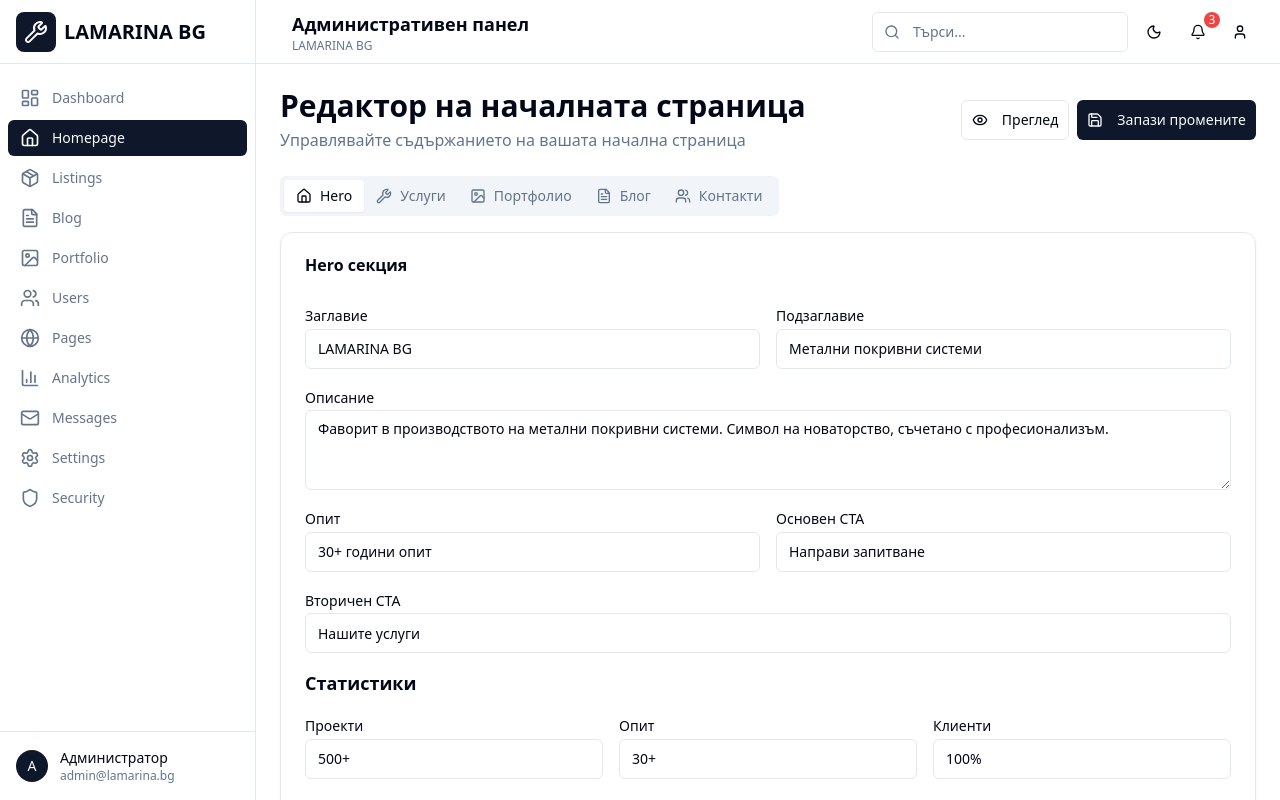
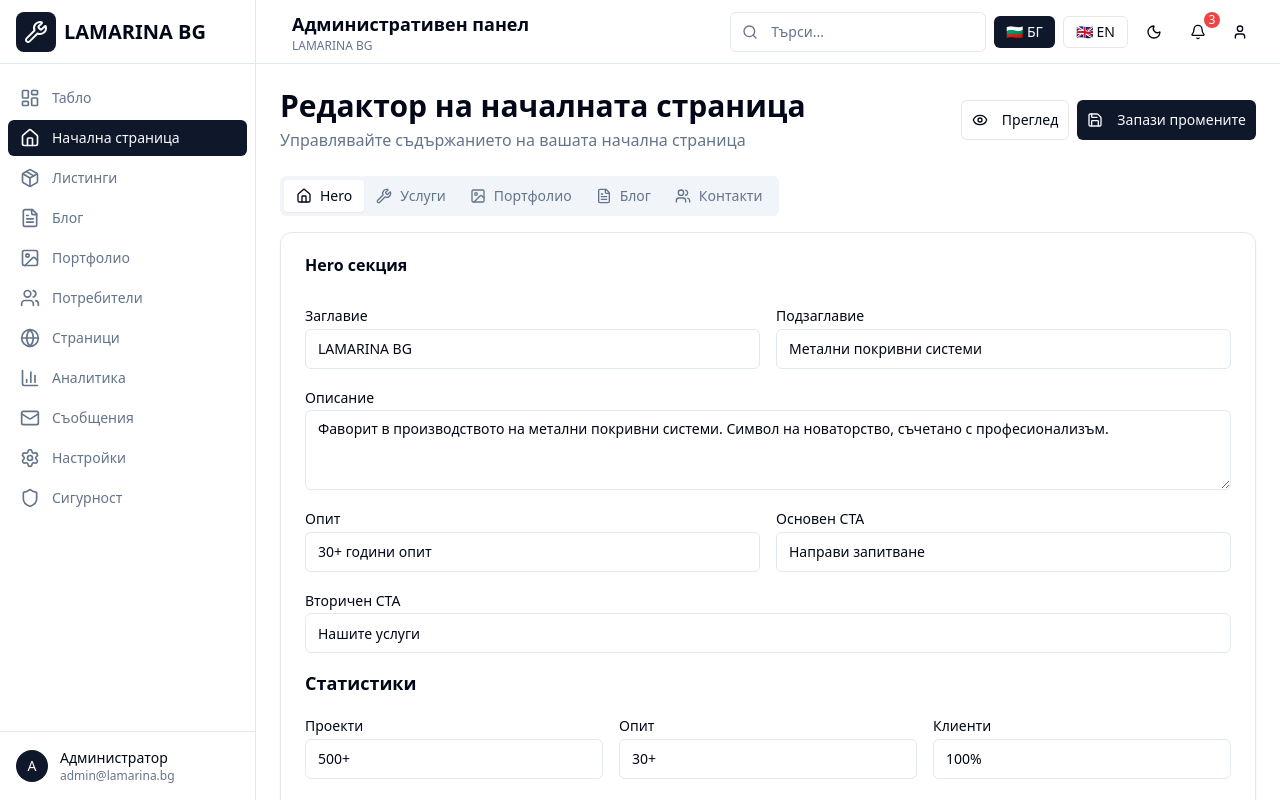
Before and after one commit to linkln33/lamarina, a Next.js app: page /admin/homepage in a window 1280 px wide. Built offline with nearby package versions, Linux system fonts and the light colour scheme.

Commit message:
Add language toggle to admin panel and translate sidebar to Bulgarian with dynamic language support

```diff
--- a/src/components/admin/admin-header.tsx
+++ b/src/components/admin/admin-header.tsx
@@ -4,6 +4,8 @@ import { Search, Moon, Bell, User, Menu } from 'lucide-react';
 import { Button } from '@/components/ui/button';
 import { Input } from '@/components/ui/input';
 import { Badge } from '@/components/ui/badge';
+import { LanguageToggle } from '@/components/layout/language-toggle';
+import { useLanguage } from '@/contexts/LanguageContext';
 import {
   DropdownMenu,
   DropdownMenuContent,
@@ -18,6 +20,8 @@ interface AdminHeaderProps {
 }
 
 export function AdminHeader({ onMenuClick }: AdminHeaderProps) {
+  const { t } = useLanguage();
+
   return (
     <header className="bg-background border-b border-border flex-shrink-0 h-16">
       <div className="flex items-center justify-between px-4 lg:px-6 h-full">
@@ -32,7 +36,7 @@ export function AdminHeader({ onMenuClick }: AdminHeaderProps) {
             <Menu className="h-5 w-5" />
           </Button>
           <div>
-            <h2 className="text-lg font-semibold text-foreground">Административен панел</h2>
+            <h2 className="text-lg font-semibold text-foreground">{t('admin.title')}</h2>
             <p className="text-xs text-muted-foreground hidden sm:block">LAMARINA BG</p>
           </div>
         </div>
@@ -43,7 +47,7 @@ export function AdminHeader({ onMenuClick }: AdminHeaderProps) {
             <Search className="absolute left-3 top-1/2 transform -translate-y-1/2 h-4 w-4 text-muted-foreground" />
             <Input
               type="text"
-              placeholder="Търси..."
+              placeholder={t('admin.search')}
               className="pl-10 pr-4 py-2 w-48 xl:w-64 text-sm"
             />
           </div>
@@ -52,6 +56,9 @@ export function AdminHeader({ onMenuClick }: AdminHeaderProps) {
           <Button variant="ghost" size="sm" className="lg:hidden">
             <Search className="h-4 w-4" />
           </Button>
+
+          {/* Language Toggle */}
+          <LanguageToggle />
 
           {/* Theme Toggle */}
           <Button variant="ghost" size="sm">
@@ -84,14 +91,14 @@ export function AdminHeader({ onMenuClick }: AdminHeaderProps) {
               </DropdownMenuLabel>
               <DropdownMenuSeparator />
               <DropdownMenuItem>
-                Профил
+                {t('admin.profile')}
               </DropdownMenuItem>
               <DropdownMenuItem>
-                Настройки
+                {t('admin.settings')}
               </DropdownMenuItem>
               <DropdownMenuSeparator />
               <DropdownMenuItem>
-                Изход
+                {t('admin.logout')}
               </DropdownMenuItem>
             </DropdownMenuContent>
           </DropdownMenu>
--- a/src/components/admin/admin-sidebar.tsx
+++ b/src/components/admin/admin-sidebar.tsx
@@ -19,19 +19,20 @@ import {
 } from 'lucide-react';
 import { cn } from '@/lib/utils';
 import { Button } from '@/components/ui/button';
+import { useLanguage } from '@/contexts/LanguageContext';
 
-const navigation = [
-  { name: 'Dashboard', href: '/admin', icon: LayoutDashboard },
-  { name: 'Homepage', href: '/admin/homepage', icon: Home },
-  { name: 'Listings', href: '/admin/listings', icon: Package },
-  { name: 'Blog', href: '/admin/blog', icon: FileText },
-  { name: 'Portfolio', href: '/admin/portfolio', icon: Image },
-  { name: 'Users', href: '/admin/users', icon: Users },
-  { name: 'Pages', href: '/admin/pages', icon: Globe },
-  { name: 'Analytics', href: '/admin/analytics', icon: BarChart3 },
-  { name: 'Messages', href: '/admin/messages', icon: Mail },
-  { name: 'Settings', href: '/admin/settings', icon: Settings },
-  { name: 'Security', href: '/admin/security', icon: Shield },
+const getNavigation = (t: (key: string) => string) => [
+  { name: t('admin.dashboard'), href: '/admin', icon: LayoutDashboard },
+  { name: t('admin.homepage'), href: '/admin/homepage', icon: Home },
+  { name: t('admin.listings'), href: '/admin/listings', icon: Package },
+  { name: t('admin.blog'), href: '/admin/blog', icon: FileText },
+  { name: t('admin.portfolio'), href: '/admin/portfolio', icon: Image },
+  { name: t('admin.users'), href: '/admin/users', icon: Users },
+  { name: t('admin.pages'), href: '/admin/pages', icon: Globe },
+  { name: t('admin.analytics'), href: '/admin/analytics', icon: BarChart3 },
+  { name: t('admin.messages'), href: '/admin/messages', icon: Mail },
+  { name: t('admin.settings'), href: '/admin/settings', icon: Settings },
+  { name: t('admin.security'), href: '/admin/security', icon: Shield },
 ];
 
 interface AdminSidebarProps {
@@ -41,6 +42,8 @@ interface AdminSidebarProps {
 
 export function AdminSidebar({ isOpen, onClose }: AdminSidebarProps) {
   const pathname = usePathname();
+  const { t } = useLanguage();
+  const navigation = getNavigation(t);
 
   return (
     <>
--- a/src/contexts/LanguageContext.tsx
+++ b/src/contexts/LanguageContext.tsx
@@ -142,7 +142,24 @@ const translations = {
         'footer.contact': 'Контакти',
         'footer.copyright': '© 2024 La Marina. Всички права запазени.',
         'footer.privacy': 'Политика за поверителност',
-    'footer.terms': 'Условия за ползване'
+        'footer.terms': 'Условия за ползване',
+
+        // Admin Panel
+        'admin.title': 'Административен панел',
+        'admin.search': 'Търси...',
+        'admin.profile': 'Профил',
+        'admin.settings': 'Настройки',
+        'admin.logout': 'Изход',
+        'admin.dashboard': 'Табло',
+        'admin.homepage': 'Начална страница',
+        'admin.listings': 'Листинги',
+        'admin.blog': 'Блог',
+        'admin.portfolio': 'Портфолио',
+        'admin.users': 'Потребители',
+        'admin.pages': 'Страници',
+        'admin.analytics': 'Аналитика',
+        'admin.messages': 'Съобщения',
+        'admin.security': 'Сигурност'
   },
   en: {
     // Navigation
@@ -272,7 +289,24 @@ const translations = {
         'footer.contact': 'Contact',
         'footer.copyright': '© 2024 La Marina. All rights reserved.',
         'footer.privacy': 'Privacy Policy',
-    'footer.terms': 'Terms of Service'
+        'footer.terms': 'Terms of Service',
+
+        // Admin Panel
+        'admin.title': 'Admin Panel',
+        'admin.search': 'Search...',
+        'admin.profile': 'Profile',
+        'admin.settings': 'Settings',
+        'admin.logout': 'Logout',
+        'admin.dashboard': 'Dashboard',
+        'admin.homepage': 'Homepage',
+        'admin.listings': 'Listings',
+        'admin.blog': 'Blog',
+        'admin.portfolio': 'Portfolio',
+        'admin.users': 'Users',
+        'admin.pages': 'Pages',
+        'admin.analytics': 'Analytics',
+        'admin.messages': 'Messages',
+        'admin.security': 'Security'
   }
 }
 
```
Lines whose indentation alone changed are shown as unchanged.
